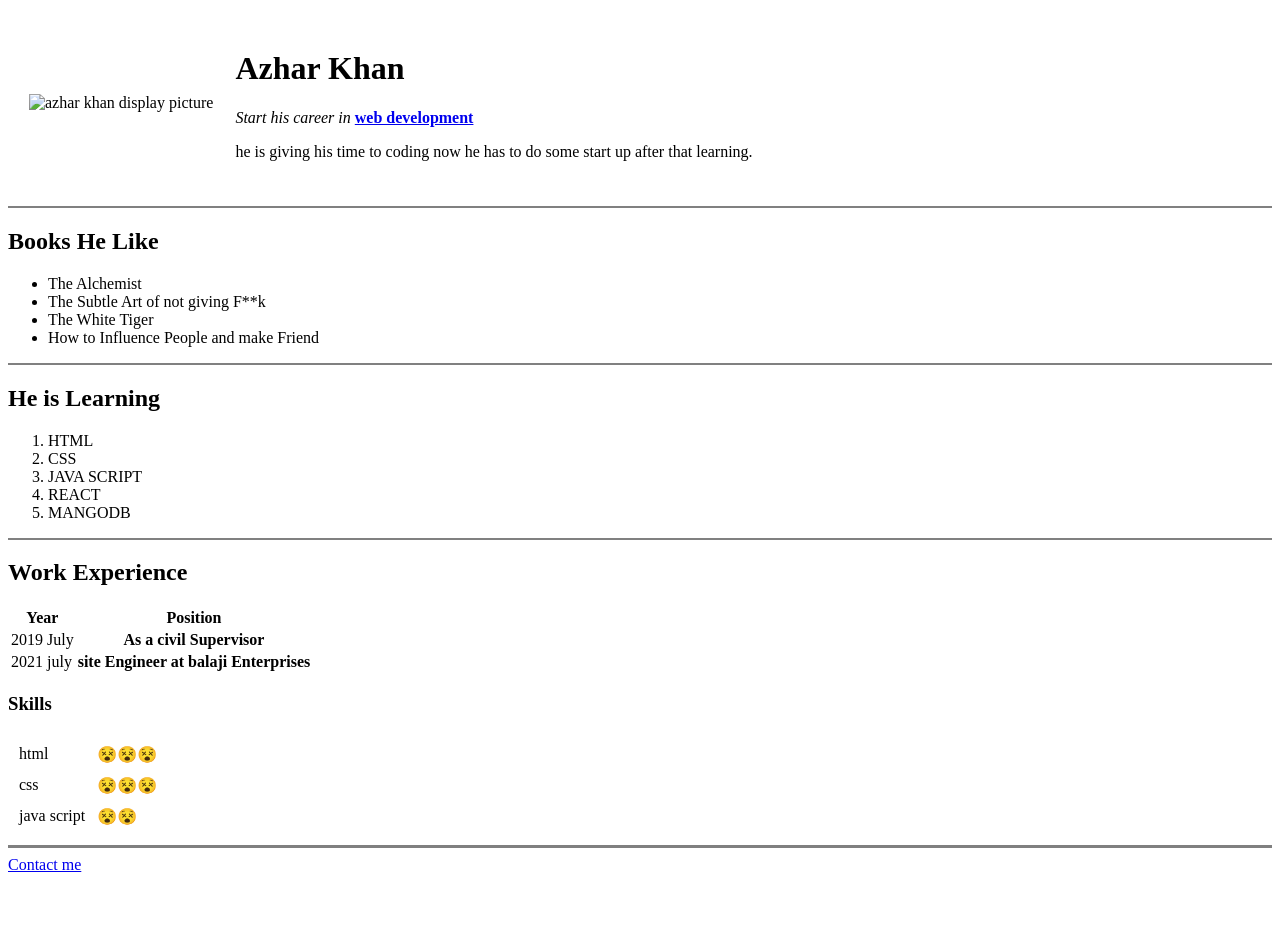
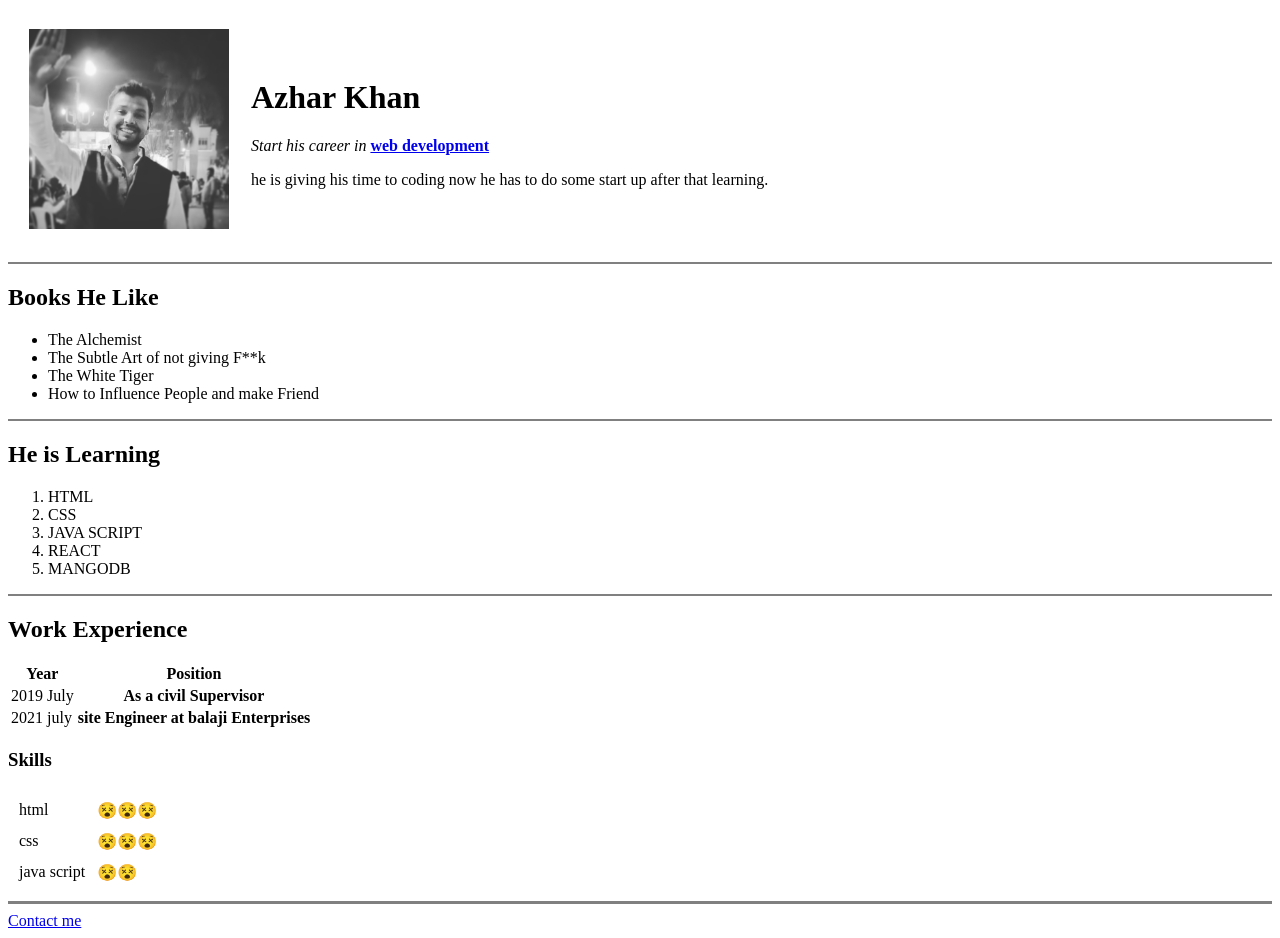
Before and after one commit to Alkhanazhar/MyResumeHTML, a plain HTML site: page index.html in a window 1280 px wide. Before the commit the page ends 882 px from the top, so only its background shows below. Drawn offline with Linux system fonts and the light colour scheme.

Commit message:
updated cv

```diff
--- a/html3.html
+++ b/index.html
@@ -9,7 +9,7 @@
 <body>
     <table cellspacing="20">
         <tr>
-            <td><img src="./AZHAR KHAN-modified.png" alt="azhar khan display picture" width="200" height="200"></td>
+            <td><img src="./AZHAR_KHAN.jpg" alt="azhar khan display picture" width="200" height="200"></td>
             <td> <h1>Azhar Khan</h1>
                 <p><em>Start his career in </em><strong><a href="https://www.w3schools.com/whatis/">web development</a></strong></p>
                 <p>he is giving his time to coding now he has to do some start up after that learning.</p></td>
```
Also changed, not shown: AZHAR_KHAN.jpg (added).
